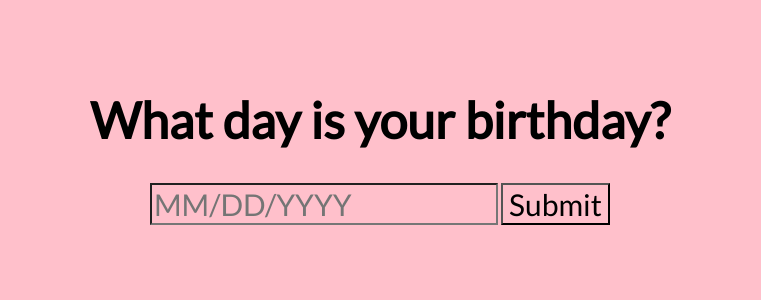
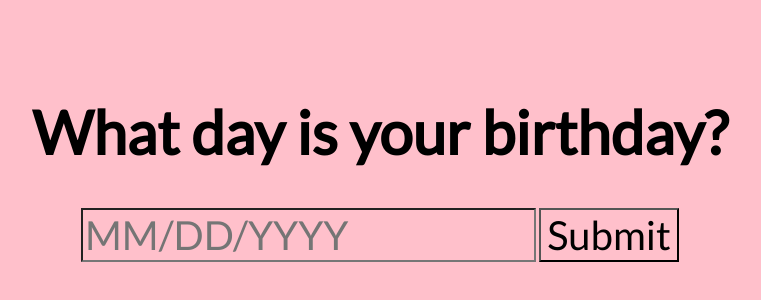
Before and after one commit to FranciscoASC21/cc, a plain HTML site: page index.html in a window 1280 px wide. Shown: the part 104-404 px from the top of the page, without its empty margins (260-1021 px from the left). Drawn offline with Linux system fonts and the light colour scheme.

Commit message:
final commit

```diff
--- a/style.css
+++ b/style.css
@@ -15,15 +15,15 @@ form {
 }
 
 h1 {
-  font-size: 50px;
+  font-size: 60px;
 }
 
 input {
-  font-size: 30px;
+  font-size: 40px;
 }
 
 button {
-  font-size: 30px;
+  font-size: 40px;
 }
 
 #content {
@@ -48,7 +48,7 @@ img {
   margin-left: 5vw;
   margin-right: 5vw;
   margin-bottom: 50px;
-  font-size: 25px;
+  font-size: 30px;
 }
 
 .flip-card {
@@ -95,7 +95,7 @@ img {
 
 #message div p {
   width: 50vw;
-  font-size: 22px;
+  font-size: 30px;
   line-height: 135%;
 }
 #message div img {
```
